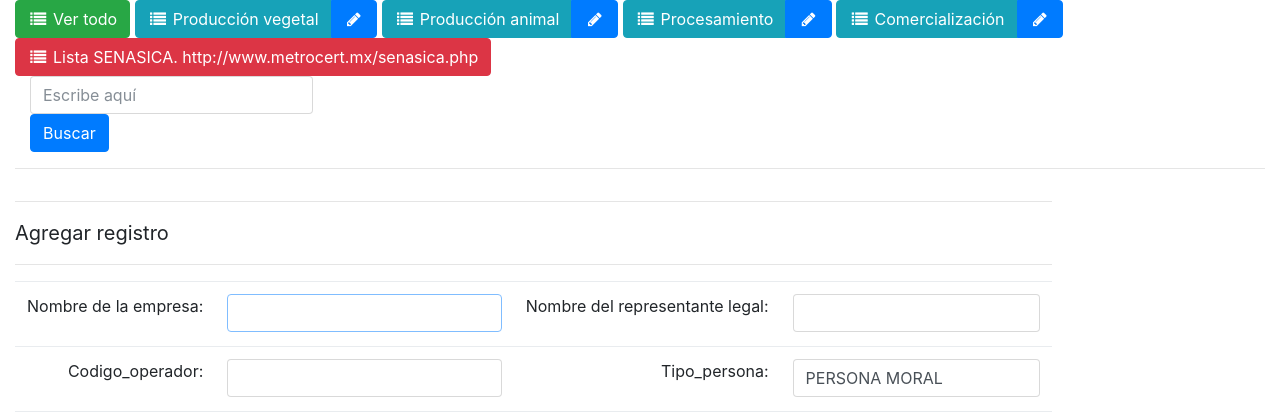
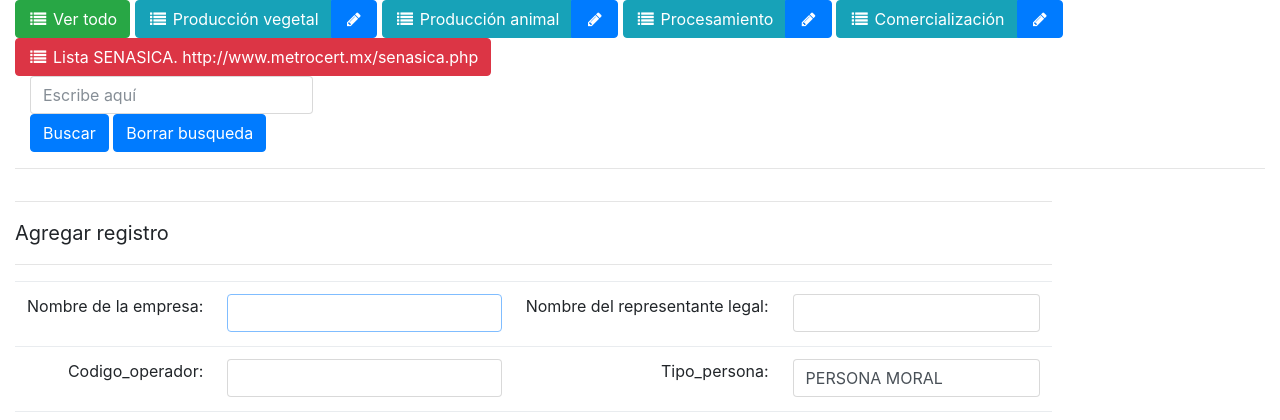
Before and after one commit to Malpika2/EMETRO02, a CodeIgniter app: page /EMETRO02/index.php/operadores/registrar/1 in a window 1280 px wide. Shown: the top 420 px of the page. Run offline with CodeIgniter, Linux system fonts and the light colour scheme; some libraries are stand-ins or nearby versions.

Commit message:
validador busquedas

```diff
--- a/application/controllers/Operadores.php
+++ b/application/controllers/Operadores.php
@@ -10,6 +10,8 @@ class Operadores extends CI_Controller {
 		$this->load->helper('url_helper');
         $this->load->library('pagination');
         $this->load->helper('url');
+        $this->load->library('session');
+
 	}
 
 	public function registrar($categoria=null){
@@ -64,9 +66,26 @@ class Operadores extends CI_Controller {
 		//paginado
 		$params = array();
         $limit_per_page = 10;
-        $start_index = ($this->uri->segment(2)) ? $this->uri->segment(2) : 0;
+        if (is_numeric($this->uri->segment(2))) {
+        	$uriSegment = 2;
+        }else{
+        	$uriSegment = 3;
+        }
+        $start_index = ($this->uri->segment($uriSegment)) ? $this->uri->segment($uriSegment) : 0;
         // echo "<script> alert($start_index);</script>";
-        $total_records = $this->operador_model->get_all(null,0,1);
+        if($this->input->post('buscar')){
+			$total_records = $this->operador_model->get_operador_busqueda($categoria,$this->input->post('buscar'),0,10000,1);
+			$this->session->set_userdata('buscar',$this->input->post('buscar'));
+			$buscar = $_SESSION['buscar'];
+        }elseif(isset($_SESSION['buscar'])){
+        	$buscar = $_SESSION['buscar'];
+        	$total_records = $this->operador_model->get_operador_busqueda($categoria,$buscar,0,10000,1);
+        }
+        else{
+        	$buscar=null;
+        	$total_records = $this->operador_model->get_all(null,0,1);
+        }
+
 
         if ($total_records > 0)
         {
@@ -75,7 +94,7 @@ class Operadores extends CI_Controller {
             $config['base_url'] = base_url().'index.php/operadores/';
             $config['total_rows'] = $total_records;
             $config['per_page'] = $limit_per_page;
-            $config["uri_segment"] = 2;
+            $config["uri_segment"] = $uriSegment;
 
             // configurar Paginacion
 			$config['full_tag_open'] = '<table class="pagination pagination-md table-bordered table-striped">';
@@ -153,11 +172,11 @@ class Operadores extends CI_Controller {
 
 		if(($this->input->post('buscar') or $this->input->post('busqueda'))){
 			// $data['operadores'] = $this->operador_model->get_operador_busqueda($categoria,$this->input->post('buscar'),$this->input->post('limite'));
-			$data['operadores'] = $this->operador_model->get_operador_busqueda($categoria,$this->input->post('buscar'),$start_index,$limit_per_page);
+			$data['operadores'] = $this->operador_model->get_operador_busqueda($categoria,$buscar,$start_index,$limit_per_page);
 			$data['main_active'] = 2;
 		}else{
 			$data['main_active'] = 2;
-			$data['operadores'] = $this->operador_model->get_operador_busqueda($categoria,$this->input->post('buscar'),$start_index,$limit_per_page);
+			$data['operadores'] = $this->operador_model->get_operador_busqueda($categoria,$buscar,$start_index,$limit_per_page);
 			// $data['operadores'] = $this->operador_model->get_operador_busqueda($categoria,$this->input->post('buscar'),$this->input->post('limite'));
 
 			///$data['operadores'] = $this->operador_model->get_all($categoria);
--- a/application/models/Operador.php
+++ b/application/models/Operador.php
@@ -27,14 +27,16 @@ class Operador extends CI_Model {
 		}
 	}
 
-	public function get_operador_busqueda($categoria=null,$buscar,$start_index=0,$limit=null){
-
+	public function get_operador_busqueda($categoria=null,$buscar='',$start_index=0,$limit=null,$num_rows=null){
 		if($categoria=='main'){
-			$query = $this->db->query("SELECT * from operador where operador like '%".$buscar."%' or representante_legal like '%".$buscar."%' or codigo_operador like '%".$buscar."%'  order by codigo_operador asc limit $start_index,$limit");
+			$query = $this->db->query("SELECT * from operador where operador like '%".$buscar."%' or representante_legal like '%".$buscar."%' or codigo_operador like '%".$buscar."%'  order by codigo_operador asc limit $start_index ,$limit");
 		}else{
-			$query = $this->db->query("SELECT * from operador where  (operador like '%".$buscar."%' or representante_legal like '%".$buscar."%' or codigo_operador like '%".$buscar."%') order by codigo_operador asc limit $start_index,$limit");
-		}
-		return $query->result();
+			$query = $this->db->query("SELECT * from operador where  operador like '%".$buscar."%' or representante_legal like '%".$buscar."%' or codigo_operador like '%".$buscar."%' order by codigo_operador asc limit $start_index ,$limit");
+		}if ($num_rows!==null) {
+			return $query->num_rows();
+		}else{
+			return $query->result();
+			}
 	}
 
 	public function get_operador_sync(){
--- a/application/views/admin/operador/main/view_all.php
+++ b/application/views/admin/operador/main/view_all.php
@@ -41,6 +41,9 @@
 
 	$cont++;
 	?>
+  <?php
+    $uriSegment = ($this->uri->segment(2)>0) ? 2 : 3 ;
+  ?>
   <tr>
   <td class="text-center" width="1">
     <?php if(!$categoria){$categoria='main';}?>
@@ -49,7 +52,7 @@
       <input type="hidden" name="idoperador" value="<?php echo $operador->idoperador;?>" />
       </form>
     </td>
-  	<td><?php echo $cont;?></td>
+  	<td><?php echo $cont+$this->uri->segment($uriSegment);?></td>
     <td>
     	<?php echo $operador->codigo_operador;?>
     </td>
--- a/application/views/admin/operador/menu.php
+++ b/application/views/admin/operador/menu.php
@@ -32,11 +32,19 @@
 
   <form action="<?php echo site_url('/operadores/consultar/');?>" method="post">
   <div class="col-lg-3">
-  <input class="form-control" type="text" name="buscar" placeholder="Escribe aquí" />
+  <input class="form-control" type="text" id="buscar" name="buscar" placeholder="Escribe aquí" value="<?php if(isset($_SESSION['buscar'])){echo $_SESSION['buscar'];} ?>" />
   </div>
   <div class="col-lg-3">
-  <input class="btn btn-primary" type="submit" name="busqueda" value="Buscar" />
+  <input class="btn btn-primary" type="submit" id="busqueda" name="busqueda" value="Buscar" />
+  <button class="btn btn-primary" onclick="resetBusqueda();">Borrar busqueda</button>
   </div>
   </form>
+
 <hr />
 </div>
+<script type="text/javascript">
+	resetBusqueda= function(){
+		$('#buscar').val(' ');
+		// $('#busqueda').click();
+	}
+</script>
```
